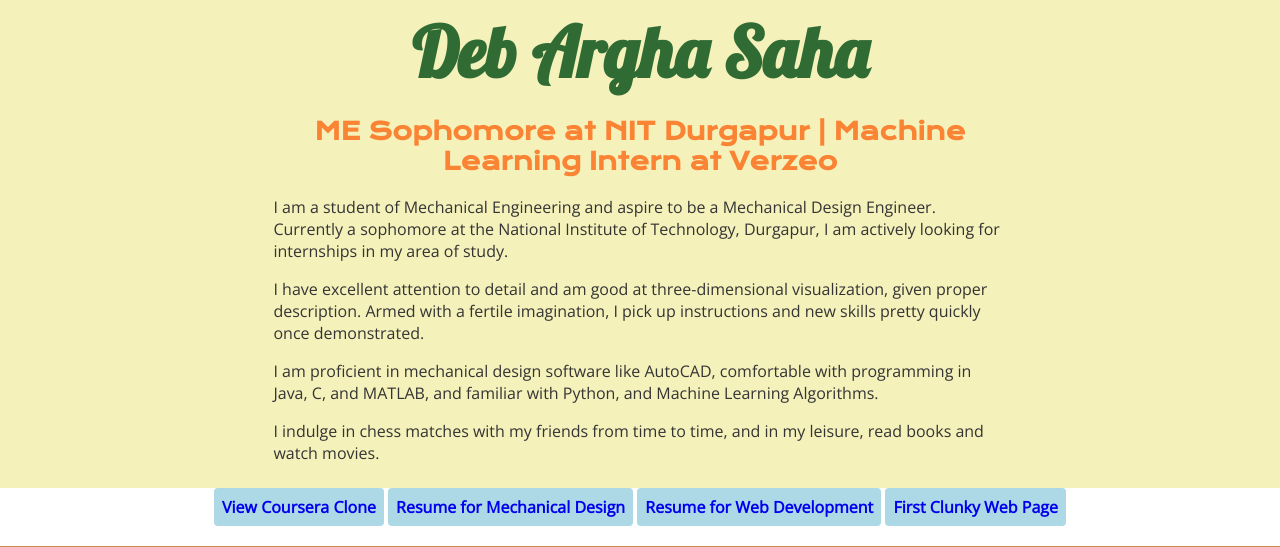
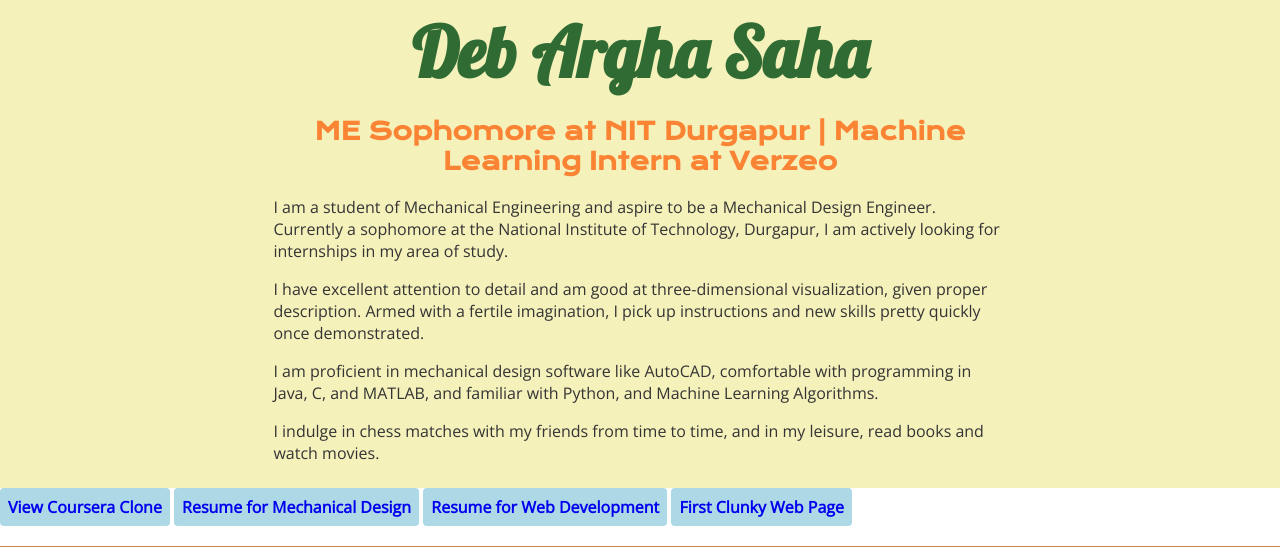
Before and after one commit to debarghano1/debarghano1.github.io, a PHP site: page / in a window 1280 px wide. Shown: the top 547 px of the page. Run offline with PHP 8.4, Linux system fonts and the light colour scheme.

Commit message:
Add files via upload

```diff
--- a/css/resume-styles.css
+++ b/css/resume-styles.css
@@ -48,7 +48,7 @@ header{
 /*Navigation
 -----------------------------------*/
 nav {
-	text-align: center;
+	align-content: center;
 }
 nav .button{
 	display: inline-block;
@@ -61,7 +61,7 @@ nav .button:hover{
 /*Featured Projects
 -----------------------------------*/
 .projects{
-	background: #c48652ff;
+	background: #C48652FF;
 	padding-bottom: 10px;
 	margin: 0 auto;
 }
```
